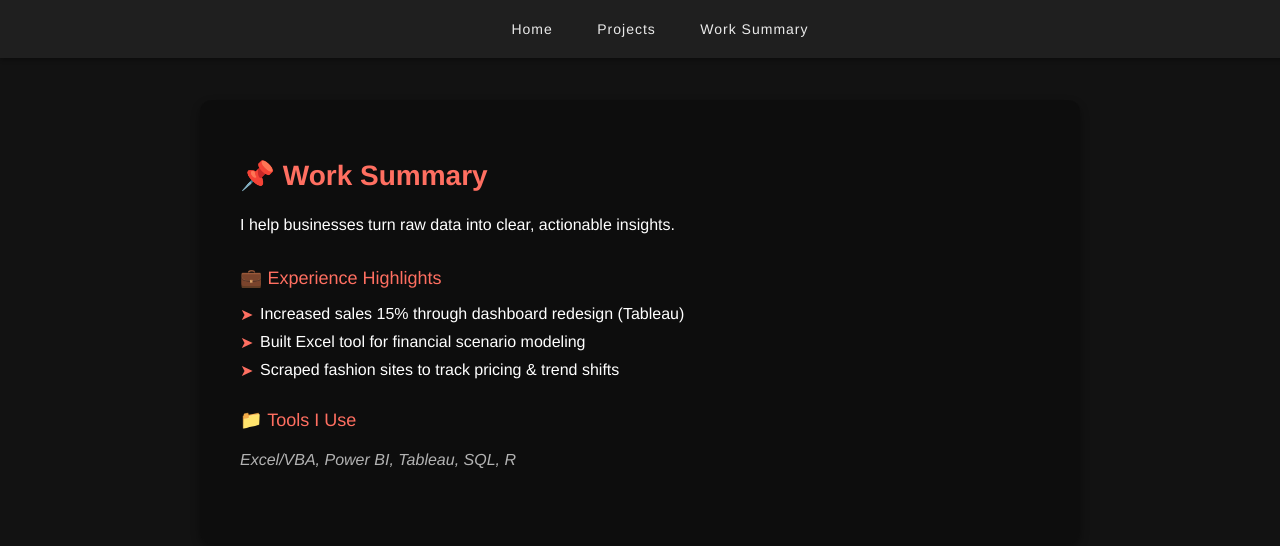
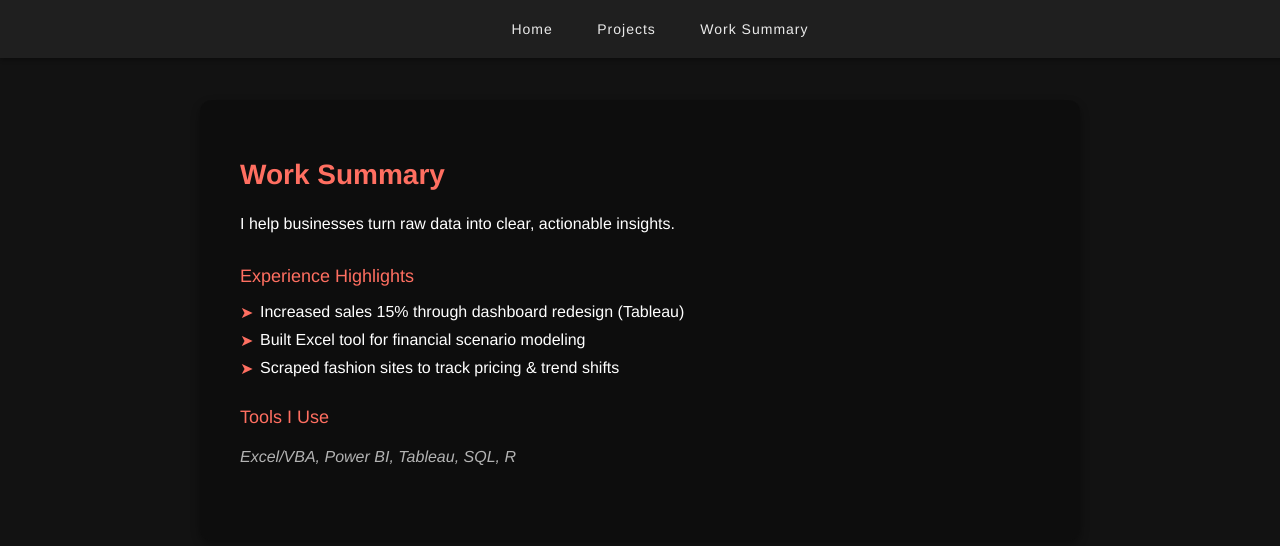
Before and after one commit to LoadingKristenTobin/buffering, a plain HTML site: page summary.html in a window 1280 px wide. Drawn offline with Linux system fonts and the light colour scheme.

Commit message:
Update summary.html

```diff
--- a/summary.html
+++ b/summary.html
@@ -14,17 +14,17 @@
   </nav>
 
   <div class="content-box">
-    <h1>📌 Work Summary</h1>
+    <h1>Work Summary</h1>
     <p>I help businesses turn raw data into clear, actionable insights.</p>
 
-    <h3>💼 Experience Highlights</h3>
+    <h3>Experience Highlights</h3>
     <ul>
       <li>Increased sales 15% through dashboard redesign (Tableau)</li>
       <li>Built Excel tool for financial scenario modeling</li>
       <li>Scraped fashion sites to track pricing & trend shifts</li>
     </ul>
 
-    <h3>📁 Tools I Use</h3>
+    <h3>Tools I Use</h3>
     <p>Excel/VBA, Power BI, Tableau, SQL, R</p>
   </div>
 
```
